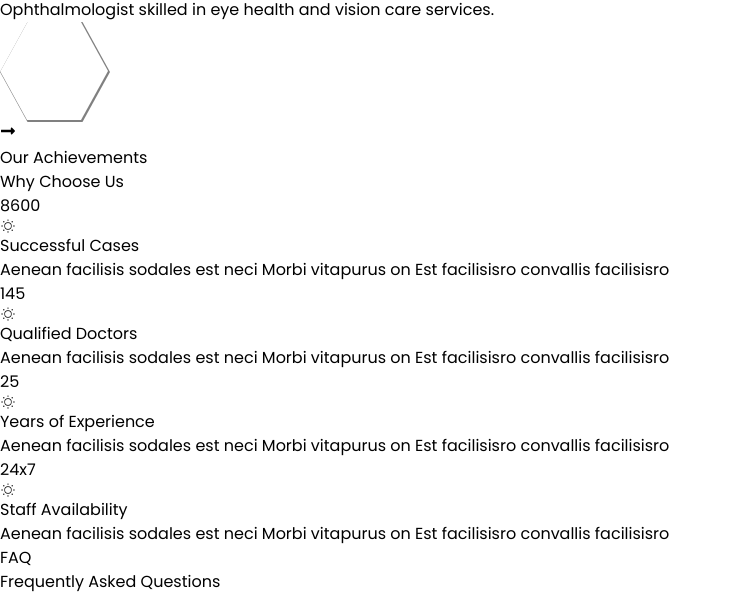
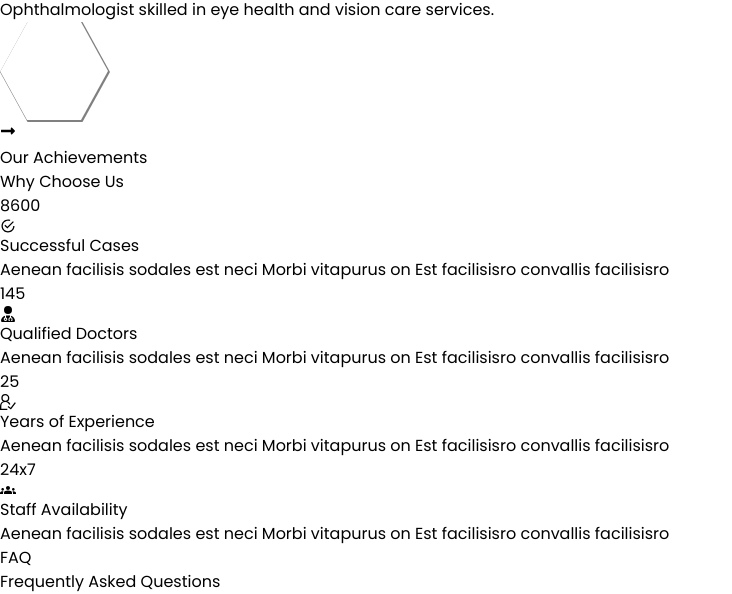
Before and after one commit to jahedasultana/Health-Track, a React (Vite) app: page / in a window 1280 px wide. Shown: the part 6090-6684 px from the top of the page, without its empty margins (0-732 px from the left). Built offline with nearby package versions, Linux system fonts and the light colour scheme; no server answers.

Commit message:
icon for why choose us section

```diff
--- a/src/pages/home/aboutUs/AboutUs.jsx
+++ b/src/pages/home/aboutUs/AboutUs.jsx
@@ -26,7 +26,7 @@ const AboutUs = () => {
         <div className="w-full md:h-[600px] md:w-1/2 px-6 md:text-left">
 
           <div className=" mb-10">
-        <p className="text-black/70 text-[14px] font-semibold">About Us</p>
+        <p className="text-black/70 text-[14px] font-semibold mb-2">About Us</p>
         <h2 className=" relative text-[#1ABC9C] md:text-4xl text-2xl font-bold mb-3 w-[max-content]">
         Consult A Doctor Anytime,<br /> Anywhere By Search
           <TiPlus className="absolute text-[#FD9678]  -right-6 -top-4" />
@@ -44,31 +44,31 @@ const AboutUs = () => {
           </p>
           <ul className="mt-4 space-y-4 text-gray-500">
             <div className="flex items-center gap-2 ">
-            <IoCheckmarkCircle  className="text-xl text-[#1ABC9C]"/>
+            <IoCheckmarkCircle  className="text-xl text-[#FD9678]"/>
             <p className="md:text-[16px] text-[13px]">
              Get latest news in your inbox. consectetur elit adipiscing.
             </p>
             </div>
             <div className="flex items-center gap-2 ">
-            <IoCheckmarkCircle  className="text-xl text-[#1ABC9C]"/>
+            <IoCheckmarkCircle  className="text-xl text-[#FD9678]"/>
             <p className="md:text-[16px] text-[14px]">
              Get latest news in your inbox. consectetur elit adipiscing.
             </p>
             </div>
             <div className="flex items-center gap-2 ">
-            <IoCheckmarkCircle  className="text-xl text-[#1ABC9C]"/>
+            <IoCheckmarkCircle  className="text-xl text-[#FD9678]"/>
             <p className="md:text-[16px] text-[14px]">
              Get latest news in your inbox. consectetur elit adipiscing.
             </p>
             </div>
             <div className="flex items-center gap-2 ">
-            <IoCheckmarkCircle  className="text-xl text-[#1ABC9C]"/>
+            <IoCheckmarkCircle  className="text-xl text-[#FD9678]"/>
             <p className="md:text-[16px] text-[14px]">
              Get latest news in your inbox. consectetur elit adipiscing.
             </p>
             </div>
             <div className="flex items-center gap-2 ">
-            <IoCheckmarkCircle  className="text-xl text-[#1ABC9C]"/>
+            <IoCheckmarkCircle  className="text-xl text-[#FD9678]"/>
             <p className="md:text-[16px] text-[14px]">
              Get latest news in your inbox. consectetur elit adipiscing.
             </p>
--- a/src/pages/home/banner/whyChooseUs/WhyChooseUs.jsx
+++ b/src/pages/home/banner/whyChooseUs/WhyChooseUs.jsx
@@ -1,8 +1,14 @@
 import { CiBrightnessUp } from "react-icons/ci";
-
+import { IoMdCheckmarkCircleOutline } from "react-icons/io";
+import { FaUserDoctor } from "react-icons/fa6";
+import { GrUserExpert } from "react-icons/gr";
+import { MdGroups } from "react-icons/md";
 const WhyChooseUs = () => {
   return (
-    <div className="bg-teal-500  py-16">
+
+   <div className=" pb-24 pt-8">
+     <div className="bg-[#1ABC9C] h-[400px]  py-16  ">
+
      <div className="text-center mb-12">
        <h2 className="text-white text-3xl font-bold mb-2">Our Achievements</h2>
        <h1 className="text-white text-4xl font-extrabold">Why Choose Us</h1>
@@ -11,7 +17,7 @@ const WhyChooseUs = () => {
        <div className="bg-gradient-to-b from-white via-white to-gray-100 rounded-lg p-8 text-center shadow-md">
          <h2 className="text-pink-400 text-6xl font-bold mb-4">8600</h2>
          <div className="flex justify-center items-center gap-2 mb-2">
-            <CiBrightnessUp className="text-teal-500 text-4xl" />
+           <IoMdCheckmarkCircleOutline className="text-teal-500 text-7xl" />
            <p className="text-xl font-bold">Successful Cases</p>
          </div>
          <p className="text-gray-500">
@@ -22,7 +28,7 @@ const WhyChooseUs = () => {
        <div className="bg-gradient-to-b from-white via-white to-gray-100 rounded-lg p-8 text-center shadow-md">
          <h2 className="text-pink-400 text-6xl font-bold mb-4">145</h2>
          <div className="flex justify-center items-center gap-2 mb-2">
-            <CiBrightnessUp className="text-teal-500 text-4xl" />
+           <FaUserDoctor className="text-teal-500 text-7xl" />
            <p className="text-xl font-bold">Qualified Doctors</p>
          </div>
          <p className="text-gray-500">
@@ -33,7 +39,7 @@ const WhyChooseUs = () => {
        <div className="bg-gradient-to-b from-white via-white to-gray-100 rounded-lg p-8 text-center shadow-md">
          <h2 className="text-pink-400 text-6xl font-bold mb-4">25</h2>
          <div className="flex justify-center items-center gap-2 mb-2">
-            <CiBrightnessUp className="text-teal-500 text-4xl" />
+           <GrUserExpert  className="text-teal-500 text-7xl" />
            <p className="text-xl font-bold">Years of Experience</p>
          </div>
          <p className="text-gray-500">
@@ -44,7 +50,7 @@ const WhyChooseUs = () => {
        <div className="bg-gradient-to-b from-white via-white to-gray-100 rounded-lg p-8 text-center shadow-md">
          <h2 className="text-pink-400 text-6xl font-bold mb-4">24x7</h2>
          <div className="flex justify-center items-center gap-2 mb-2">
-            <CiBrightnessUp className="text-teal-500 text-4xl" />
+           <MdGroups className="text-teal-500 text-7xl" />
            <p className="text-xl font-bold">Staff Availability</p>
          </div>
          <p className="text-gray-500">
@@ -54,6 +60,7 @@ const WhyChooseUs = () => {
        </div>
      </div>
    </div>
+   </div>
   );
 };
 
```
Lines whose indentation alone changed are shown as unchanged.
